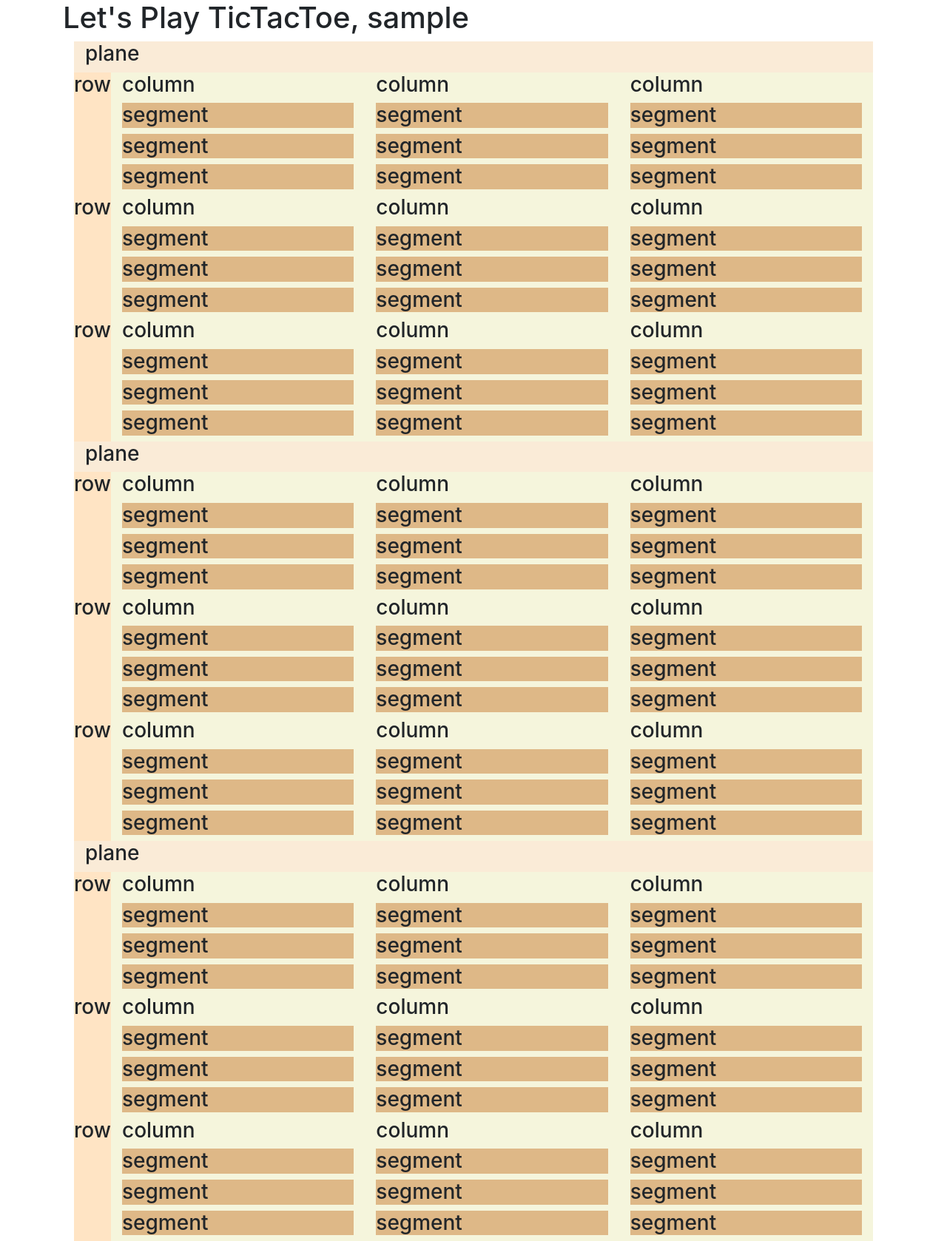
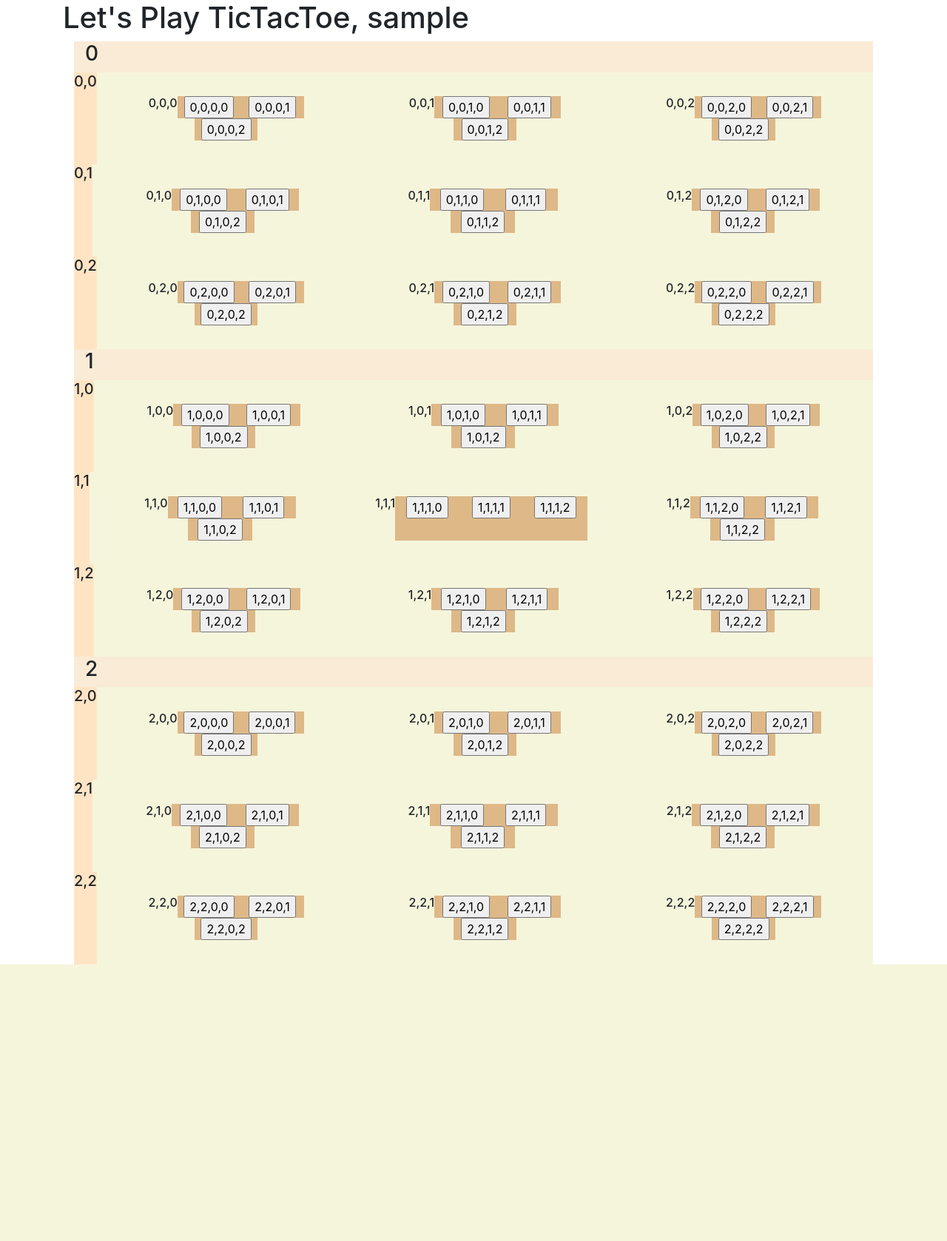
Before and after one commit to JonathanDelaney/TryTrickThatThough, a Flask app: page /play in a window 1280 px wide. Shown: the part 72-1750 px from the top of the page at 74% size. After the commit the page ends 1376 px from the top, so only its background shows below. Run offline with Flask 2, Linux system fonts and the light colour scheme; the visitor is signed in with stand-in values (Sample User, id 1); a database or web service that is not in the repository returns one stand-in record (values such as "Sample title"); some libraries are stand-ins or nearby versions.

Commit message:
add form to each segment

```diff
--- a/static/css/style.css
+++ b/static/css/style.css
@@ -12,8 +12,15 @@
 
 .t-col {
     background-color: beige;
+    display: flex;
+    justify-content: center;
+    flex-direction: row;
+    flex-wrap: wrap;
+    padding: 3%;
 }
 
 .segment {
     background-color: burlywood;
+    width: 30%;
+    text-align: center;
 }
--- a/templates/play.html
+++ b/templates/play.html
@@ -8,15 +8,20 @@
 <div class="container">
     {% for i in range(planes) %}
     <div class="col-12 plane">
-                <h3>plane</h3>
-                {% for i in range(rows) %}
+        <h3>{{ i }}</h3>
+        {% for j in range(rows) %}
         <div class="row t-row">
-                        <h3>row</h3>
-                        {% for i in range(columns) %}
+            <h5>{{ i }},{{ j }}</h5>
+            {% for k in range(columns) %}
             <div class="col t-col">
-                                <h3>column</h3>
-                                {% for i in range(segments) %}
-                                    <div class="segment"><h3>segment</h3></div>
+                <h6>{{ i }},{{ j }},{{ k }}</h6>
+                {% for h in range(segments) %}
+                <div class="segment">
+                    <form method="POST" action="{{ url_for('play') }}">
+                        <input type="hidden" value="{{ i }},{{ j }},{{ k }},{{ h }}">
+                        <input type="submit" value="{{ i }},{{ j }},{{ k }},{{ h }}">
+                    </form>
+                </div>
                 {% endfor %}
             </div>
             {% endfor %}
```
Lines whose indentation alone changed are shown as unchanged.
